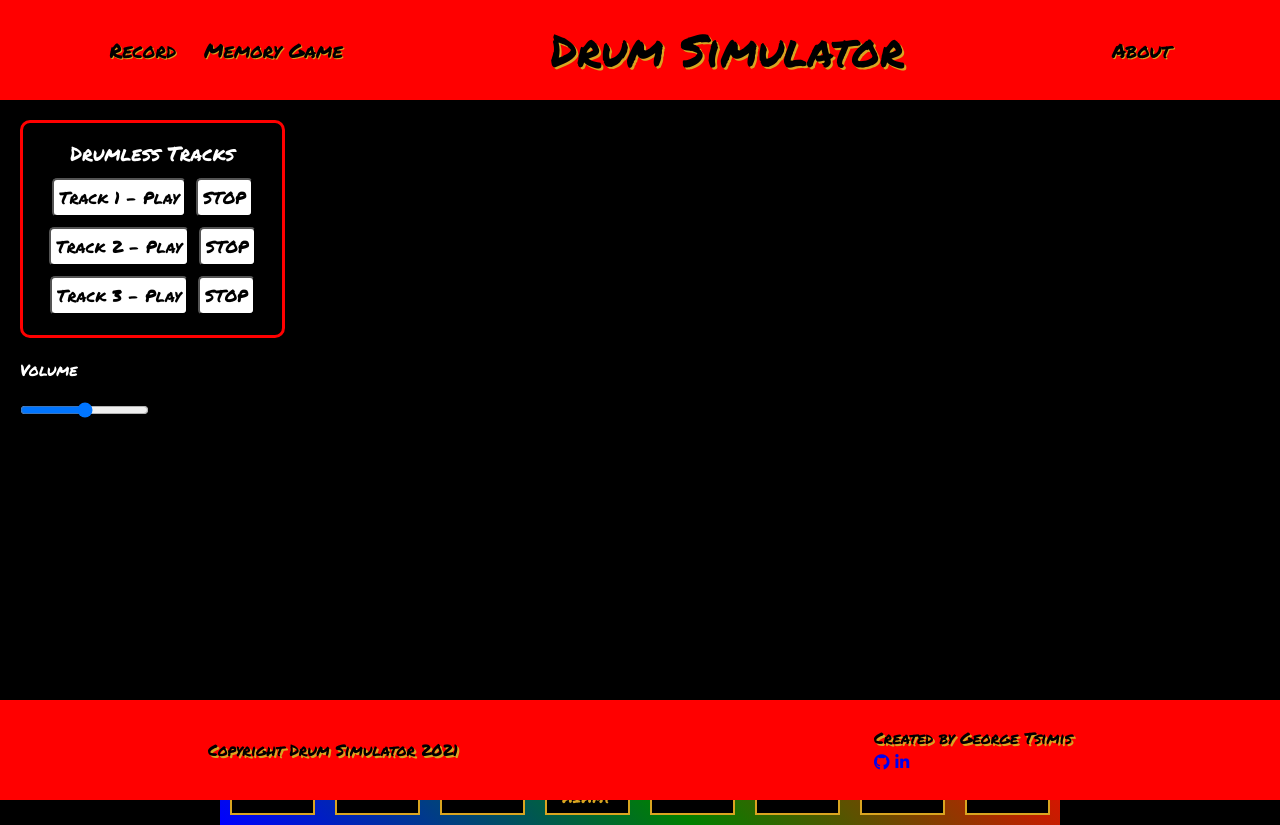
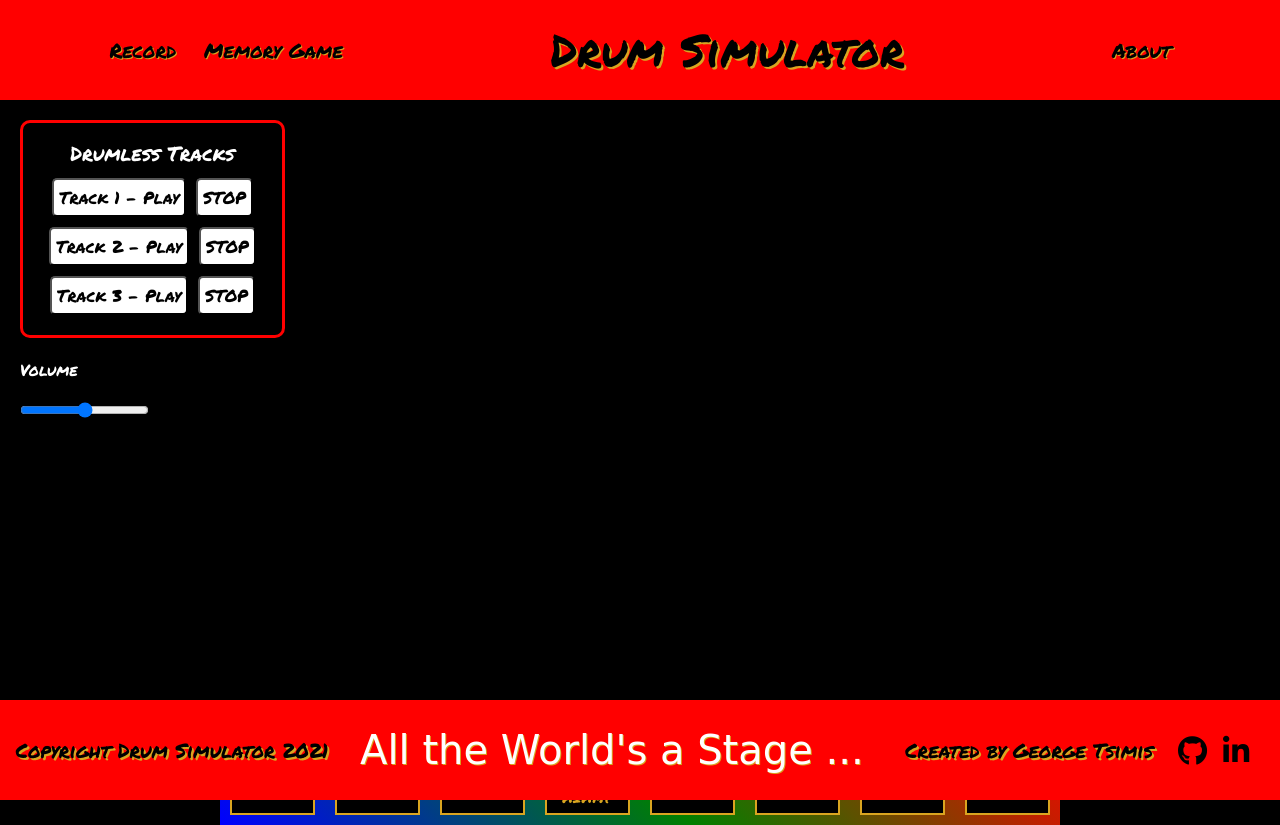
Before and after one commit to GGMU1986/Drum-Simulator-JS, a website built with webpack: page drum_simulator/index.html in a window 1280 px wide. Built offline with nearby package versions, Linux system fonts and the light colour scheme; a web font is replaced by a local one.

Commit message:
Added CSS to footer

```diff
--- a/drum_simulator/index.html
+++ b/drum_simulator/index.html
@@ -127,9 +127,11 @@
 
     <footer>
         <p>Copyright Drum Simulator 2021</p>
+        <span>All the World's a Stage ...</span>
         <div class="creator">
             <span>Created by George Tsimis</span>
-            <div>
+
+            <div class="gitin">
                 <a href="https://github.com/GGMU1986"><i class="fab fa-github"></i></a>
                 <a href="https://www.linkedin.com/in/george-tsimis-a5986224/"><i class="fab fa-linkedin-in"></i></a>
             </div>
--- a/drum_simulator/src/index.scss
+++ b/drum_simulator/src/index.scss
@@ -1,5 +1,5 @@
 // Permanent Marker import from google fonts
-
+@import url('https://fonts.googleapis.com/css2?family=Festive&display=swap');
 @import url('https://fonts.googleapis.com/css2?family=Permanent+Marker&display=swap');
 
 //
@@ -85,20 +85,40 @@ footer {
   align-items: center;
 }
 
-.creator > a {
-  display:inline-block;
-  color: black;
-  margin: 7px;
-  padding: 4px;
-  text-decoration: none;
-  border: 2px solid black;
-  border-radius: 15%;
+.creator {
   display: flex;
-  justify-content: space-around;
+  flex: space-around;
+  justify-content: center;
+  align-items: center;
 }
 
-footer p, footer span {
+.creator > span {
+  margin: 5px;
+  padding: 5px;
+}
+
+.gitin {
+  margin: 5px;
+  padding: 5px;
+}
+
+.gitin > a {
+  font-size: 30px;
+  color: black;
+  text-shadow: goldenrod;
+  padding: 5px;
+}
+
+footer > p, .creator > span {
+  font-size: 20px;
   text-shadow: 2px 2px goldenrod;
+}
+
+footer > span {
+  font-size: 40px;
+  color: white;
+  text-shadow: 1px 1px goldenrod;
+  font-family: 'Festive', cursive;
 }
 
 
```
Also changed, not shown: drum_simulator/dist/main.css.
